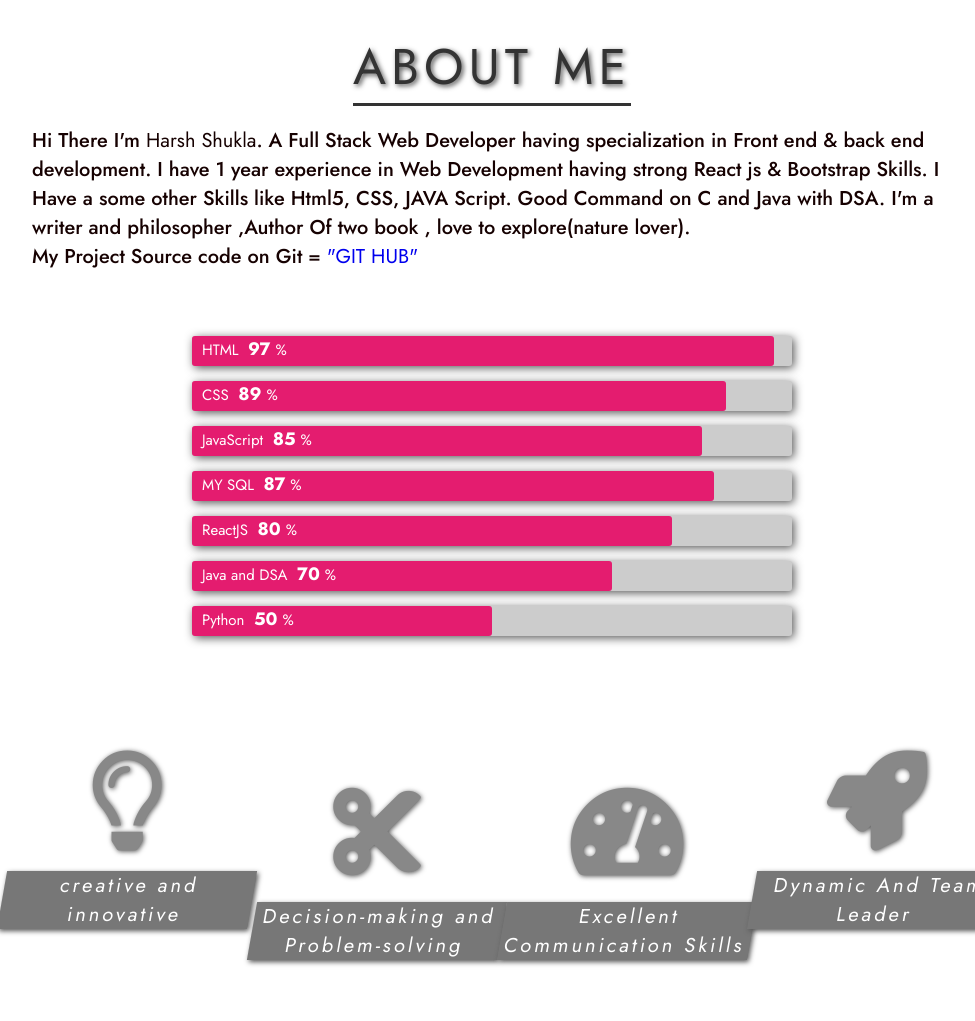
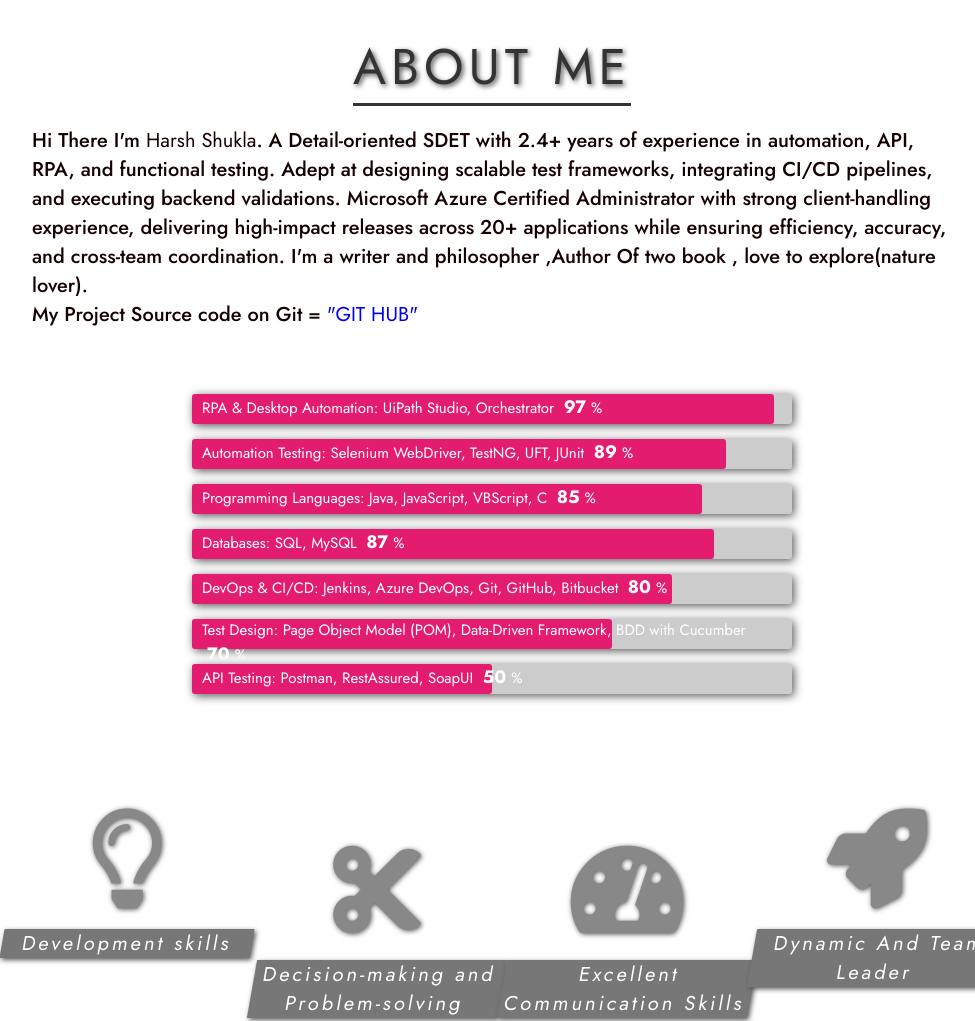
Before and after one commit to HarshShukla-git/Harsh-Shukla-Portfolio, a plain HTML site: page index.html in a window 1280 px wide. Shown: the part 920-1941 px from the top of the page, without its empty margins (148-1123 px from the left). Drawn offline with Linux system fonts and the light colour scheme.

Commit message:
Update index.html
Sdet

```diff
--- a/index.html
+++ b/index.html
@@ -18,7 +18,7 @@
     <div class="container">
       <!-- Section 1 -->
       <section class="section-1 center" id="section-1">
-        <h1 class="section-1-heading">Web Developer</h1>
+        <h1 class="section-1-heading">SDET | Azure Certified Associate</h1>
         <img
           src="images/Harsh Shukla Image.jpg"
           alt="Harsh Shukla "
@@ -43,11 +43,14 @@
       <section class="section-2" id="section-2">
         <h1 class="section-heading section-2-heading">About Me</h1>
         <div class="harsh">
-          Hi There I'm <b>Harsh Shukla</b>. A Full Stack Web Developer having
-          specialization in Front end & back end development. I have 1 year
-          experience in Web Development having strong React js & Bootstrap
-          Skills. I Have a some other Skills like Html5, CSS, JAVA Script. Good
-          Command on C and Java with DSA. I'm a writer and philosopher ,Author
+          Hi There I'm <b>Harsh Shukla</b>. A Detail-oriented SDET with 2.4+ years of experience in automation,
+          API, RPA, and functional testing.
+          Adept at designing scalable test frameworks, integrating CI/CD pipelines,
+          and executing backend validations.
+          Microsoft Azure Certified Administrator with strong client-handling experience,
+          delivering high-impact releases across 20+ applications while ensuring efficiency,
+          accuracy, and cross-team coordination.
+          I'm a writer and philosopher ,Author
           Of two book , love to explore(nature lover). <br />
           My Project Source code on Git =
           <a href="https://github.com/HarshShukla-git"><b>"GIT HUB"</b></a>
@@ -55,49 +58,49 @@
         <div class="progress-bars-wrapper">
           <div class="progress-bar">
             <p class="progress-text">
-              HTML
+              RPA & Desktop Automation: UiPath Studio, Orchestrator
               <span></span>%
             </p>
             <div class="progress-percent"></div>
           </div>
           <div class="progress-bar">
             <p class="progress-text">
-              CSS
+              Automation Testing: Selenium WebDriver, TestNG, UFT, JUnit
               <span></span>%
             </p>
             <div class="progress-percent"></div>
           </div>
           <div class="progress-bar">
             <p class="progress-text">
-              JavaScript
+              Programming Languages: Java, JavaScript, VBScript, C
               <span></span>%
             </p>
             <div class="progress-percent"></div>
           </div>
           <div class="progress-bar">
             <p class="progress-text">
-              MY SQL
+              Databases: SQL, MySQL
               <span></span>%
             </p>
             <div class="progress-percent"></div>
           </div>
           <div class="progress-bar">
             <p class="progress-text">
-              ReactJS
+              DevOps & CI/CD: Jenkins, Azure DevOps, Git, GitHub, Bitbucket
               <span></span>%
             </p>
             <div class="progress-percent"></div>
           </div>
           <div class="progress-bar">
             <p class="progress-text">
-              Java and DSA
+              Test Design: Page Object Model (POM), Data-Driven Framework, BDD with Cucumber
               <span></span>%
             </p>
             <div class="progress-percent"></div>
           </div>
           <div class="progress-bar">
             <p class="progress-text">
-              Python
+              API Testing: Postman, RestAssured, SoapUI
               <span></span>%
             </p>
             <div class="progress-percent"></div>
@@ -106,7 +109,7 @@
         <div class="services">
           <div class="service">
             <i class="far fa-lightbulb"></i>
-            <h2 class="service-heading">creative and innovative</h2>
+            <h2 class="service-heading">Development skills</h2>
           </div>
           <div class="service">
             <i class="fas fa-cut"></i>
```
